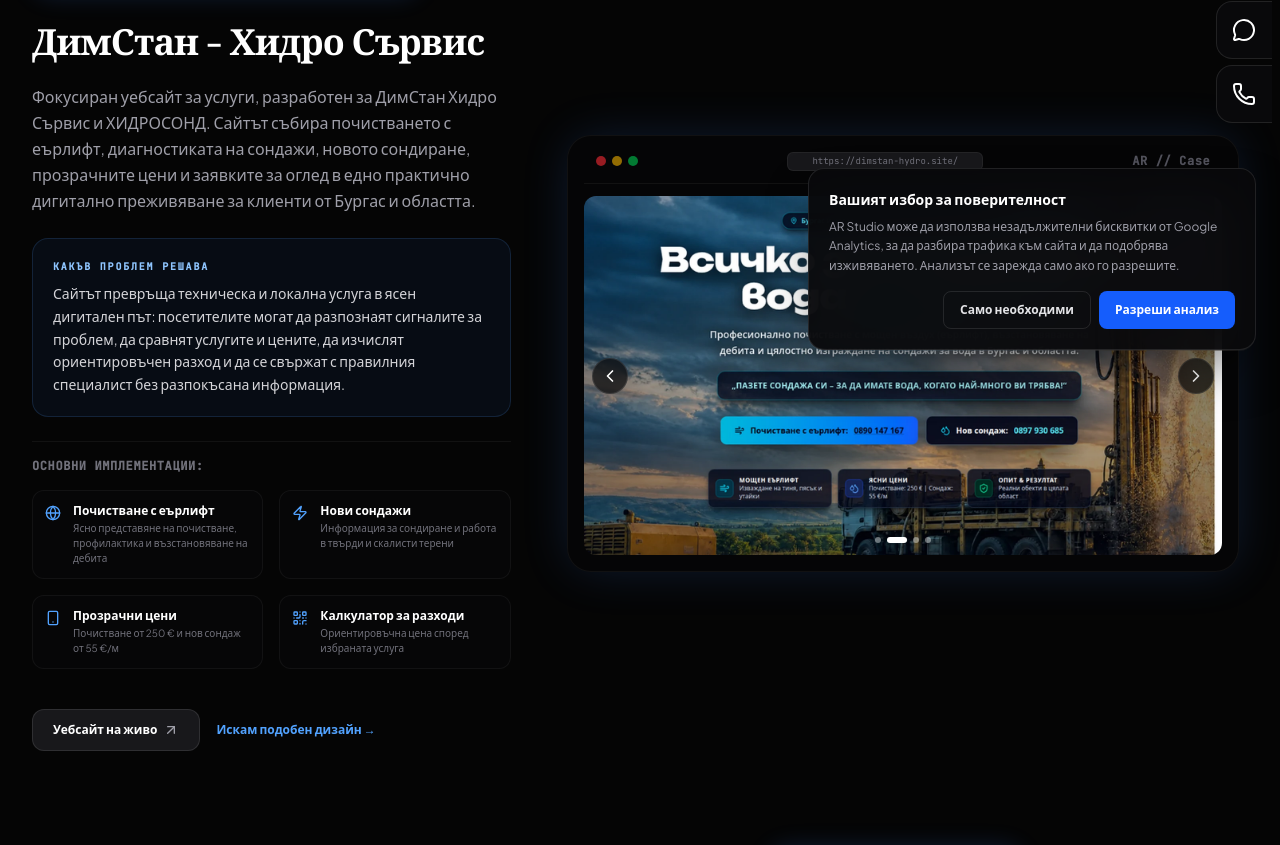
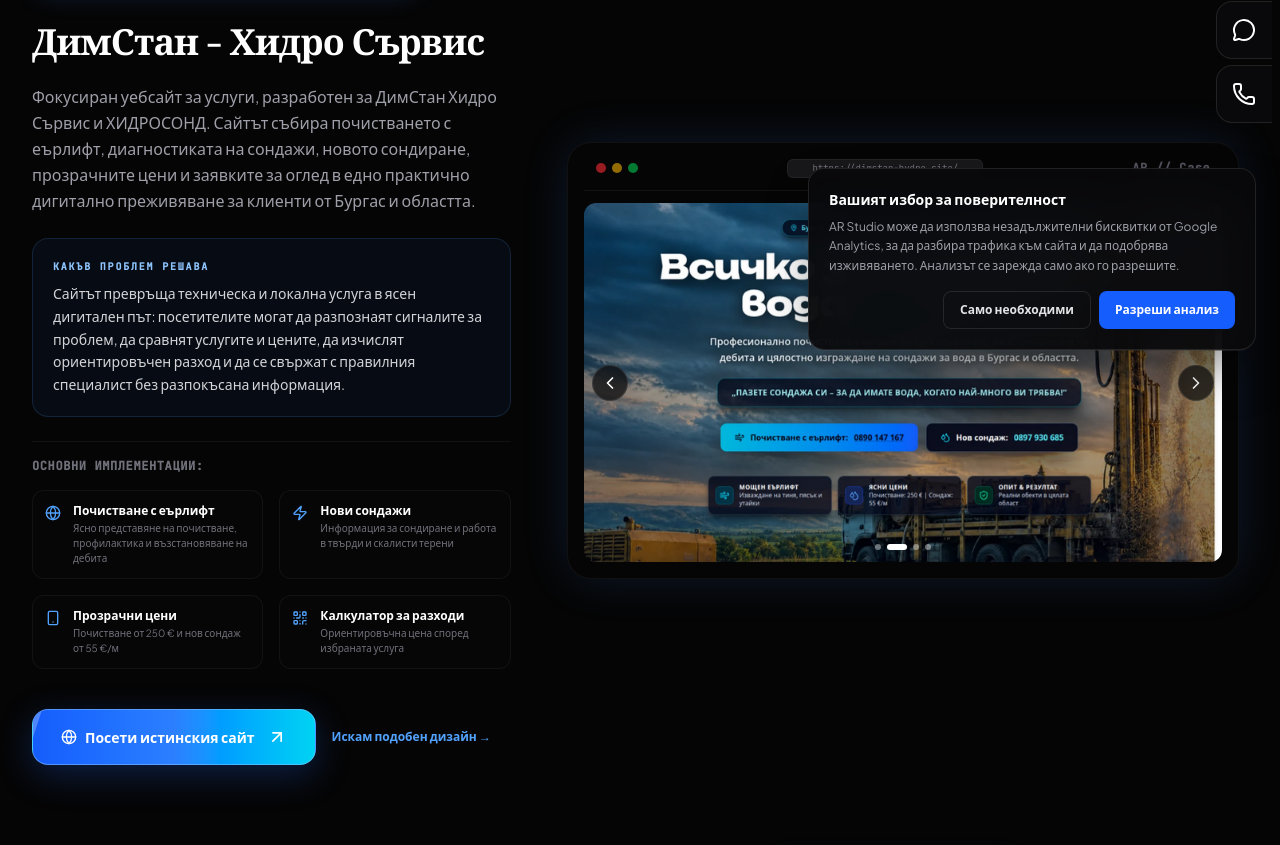
Before and after one commit to Andrey4544/AR-Studio-business, a React (Vite) app: page /portfolio in a window 1280 px wide. Shown: the part 434-1279 px from the top of the page. Built offline with nearby package versions, Linux system fonts and the light colour scheme; a web font is replaced by a local one.

Commit message:
Make portfolio live website links more prominent

```diff
--- a/src/components/ImageCarousel.tsx
+++ b/src/components/ImageCarousel.tsx
@@ -18,12 +18,16 @@
   /** Auto-advance interval in milliseconds. Defaults to 6000. */
   interval?: number;
   className?: string;
+  imageHref?: string;
+  imageLinkLabel?: string;
 }
 
 export default function ImageCarousel({
   images,
   interval = 6000,
   className = '',
+  imageHref,
+  imageLinkLabel = 'Visit website',
 }: ImageCarouselProps) {
   const [current, setCurrent] = useState(0);
   const [isHovered, setIsHovered] = useState(false);
@@ -72,6 +76,18 @@
                 <source src={img.src} type="video/mp4" />
                 {img.alt}
               </video>
+            ) : imageHref ? (
+              <a href={imageHref} target="_blank" rel="noopener noreferrer" aria-label={`${imageLinkLabel}: ${img.alt}`} className="relative block cursor-pointer focus:outline-none focus-visible:ring-2 focus-visible:ring-blue-400 focus-visible:ring-inset">
+                <img
+                  src={img.src}
+                  alt={img.alt}
+                  className="w-full h-auto object-cover transition-transform duration-700 ease-out group-hover:scale-[1.03]"
+                  referrerPolicy="no-referrer"
+                />
+                <span className="pointer-events-none absolute inset-x-4 bottom-4 flex items-center justify-center rounded-xl bg-black/70 px-4 py-3 text-xs font-semibold text-white opacity-0 backdrop-blur-sm transition-opacity duration-300 group-hover:opacity-100 sm:text-sm">
+                  {imageLinkLabel}
+                </span>
+              </a>
             ) : (
               <img
                 src={img.src}
--- a/src/components/Portfolio.tsx
+++ b/src/components/Portfolio.tsx
@@ -215,10 +215,11 @@
                       target="_blank"
                       rel="noopener noreferrer"
                       onClick={() => trackAnalyticsEvent('click_portfolio_live', { project: project.id })}
-                      className="flex items-center gap-1.5 text-xs text-white font-semibold bg-zinc-900 border border-white/10 hover:border-white/20 hover:bg-zinc-850 px-5 py-3 rounded-xl transition-all duration-300 group cursor-pointer"
+                      className="group relative flex min-h-[56px] flex-1 items-center justify-center gap-3 overflow-hidden rounded-2xl border border-blue-300/50 bg-gradient-to-r from-blue-600 via-blue-500 to-cyan-400 px-5 py-3 text-sm font-black text-white shadow-[0_10px_35px_rgba(37,99,235,0.28)] transition-all duration-300 hover:-translate-y-1 hover:border-cyan-200 hover:shadow-[0_14px_45px_rgba(34,211,238,0.34)] sm:flex-none sm:px-7"
                     >
-                      <span>{language === 'en' ? 'Live Website' : 'Уебсайт на живо'}</span>
-                      <ArrowUpRight className="w-4 h-4 text-zinc-400 group-hover:translate-x-0.5 group-hover:-translate-y-0.5 transition-transform" />
+                      <span className="absolute inset-y-0 left-0 w-1/3 -translate-x-full skew-x-[-18deg] bg-white/25 transition-transform duration-700 group-hover:translate-x-[360%]" />
+                      <span className="relative flex items-center gap-2"><Globe className="h-4 w-4" />{language === 'en' ? 'Visit Live Website' : 'Посети истинския сайт'}</span>
+                      <ArrowUpRight className="relative h-5 w-5 transition-transform group-hover:translate-x-1 group-hover:-translate-y-1" />
                     </a>
                   )}
                   <button
@@ -266,7 +267,12 @@
 
                   {/* Image/video Carousel */}
                   <div className="relative mt-3">
-                    <ImageCarousel images={carouselImages} interval={6000} />
+                    <ImageCarousel
+                      images={carouselImages}
+                      interval={6000}
+                      imageHref={project.url}
+                      imageLinkLabel={language === 'en' ? 'Click to visit live website' : 'Кликни, за да посетиш истинския сайт'}
+                    />
                   </div>
                 </div>
               </motion.div>
```
